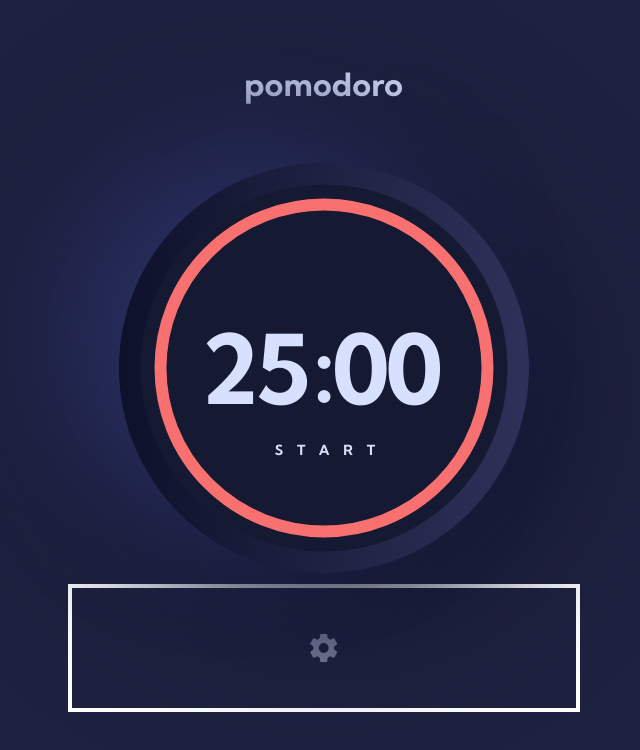
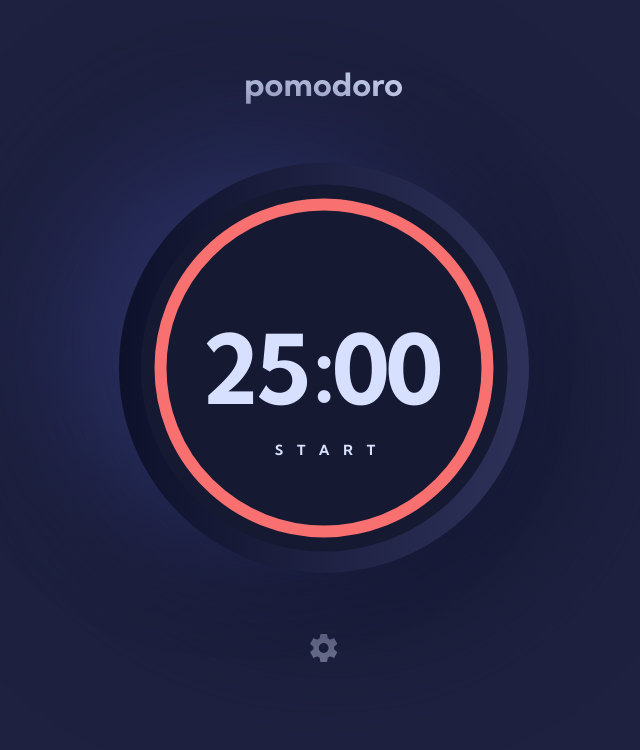
Before and after one commit to webdevbroz/pomodoro-app, a Next.js app: page / in a window 1280 px wide. Shown: the top 750 px of the page, without its empty margins (316-956 px from the left). Built offline with nearby package versions, Linux system fonts and the light colour scheme.

Commit message:
Remove white border

```diff
--- a/src/components/pomodoro/pomodoro.tsx
+++ b/src/components/pomodoro/pomodoro.tsx
@@ -13,8 +13,7 @@ export default function Pomodoro() {
       <div className={`flex h-112 w-full items-center justify-center ${getStore.font}`}>
         <PomodoroTimer />
       </div>
-      {/* <button>Open Settings</button> */}
-      <div className="flex h-32 w-full justify-center border-4 border-white">
+      <div className="flex h-32 w-full justify-center">
         <PomodoroSettings />
       </div>
     </>
```
